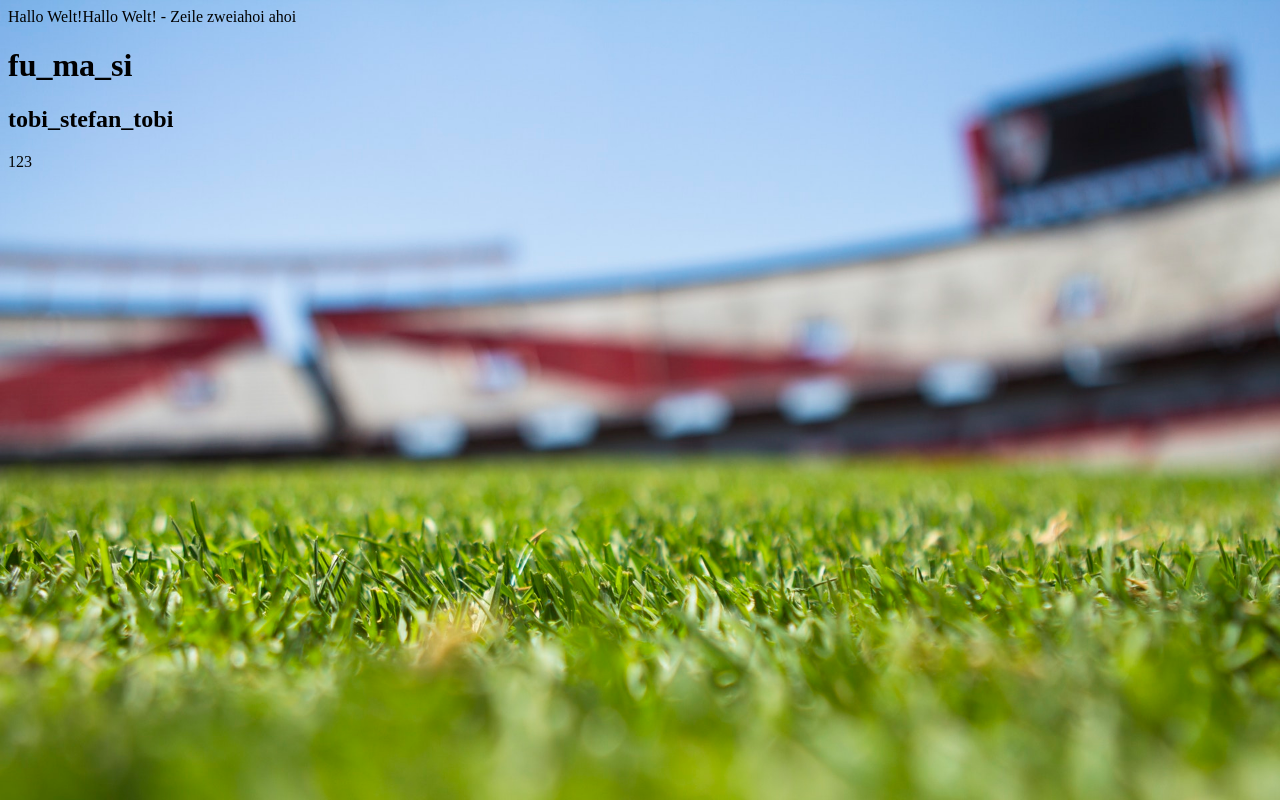
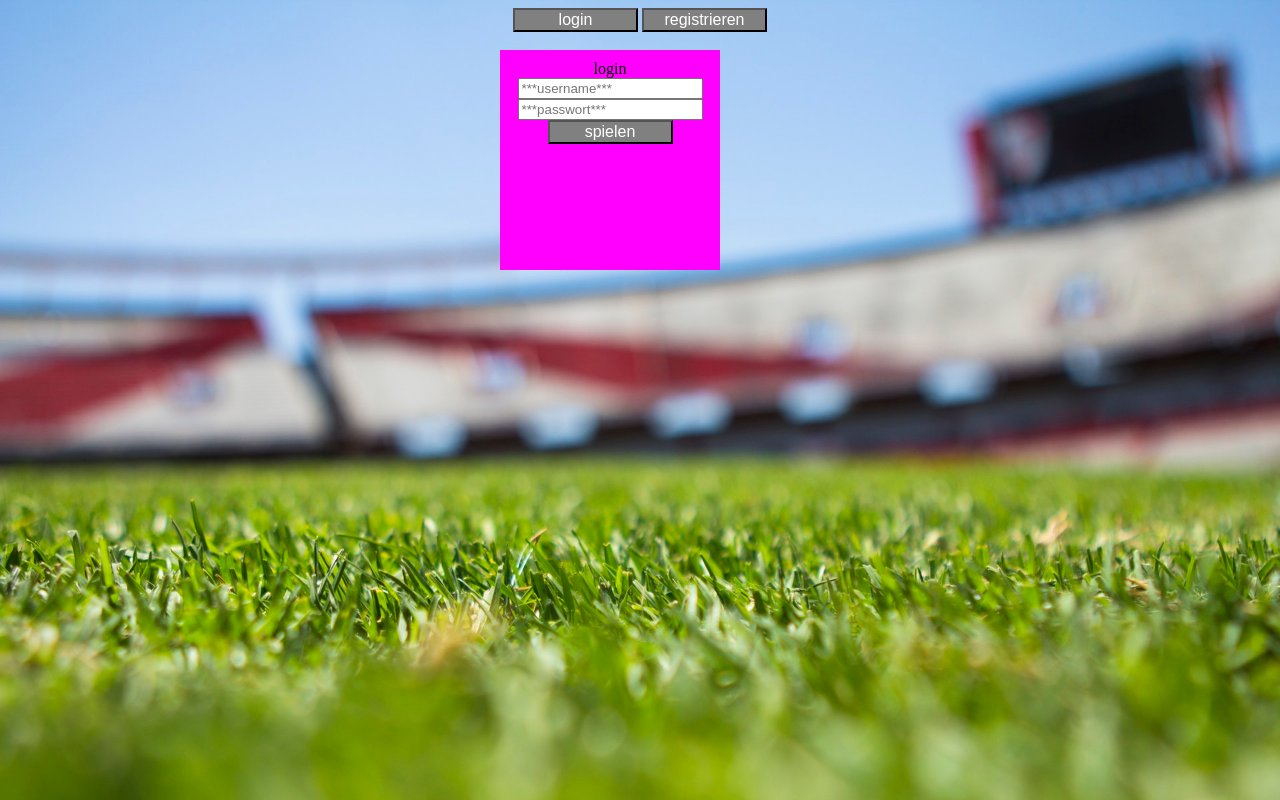
Before and after one commit to oopprojekt/OOPProject, a PHP site: page / in a window 1280 px wide. Run offline with PHP 8.4, Linux system fonts and the light colour scheme.

Commit message:
erste arbeiten fürs login-formular

```diff
--- a/index.php
+++ b/index.php
@@ -1,8 +1,5 @@
 <?php
-echo "Hallo Welt!";
-echo "Hallo Welt! - Zeile zwei";
 
-echo "ahoi ahoi";
 ?>
 
 <!DOCTYPE html>
@@ -12,10 +9,30 @@ echo "ahoi ahoi";
         <title>fu_ma_si</title>
         <link rel="stylesheet" href="style/style.css">
     </head>
-<body>
 
-    <h1>fu_ma_si</h1>
-    <h2>tobi_stefan_tobi</h2>
-123
+    <body onload="show_login();">
+
+        <button id="btn_login" class="buttons">login</button>
+        <button id="btn_regist" class="buttons">registrieren</button>
+
+        <div id="div_login" class="index_content">login
+            <form action="home.php" method="post">
+                <input type="text" name="name" placeholder="***username***"><br>
+                <input type="text" name="passwort" placeholder="***passwort***"><br>
+                <input type="submit" class="buttons" value="spielen">
+            </form>
+        </div>
+
+        <div id="div_regist" class="index_content">registrieren
+            <form action="init.php" method="post">
+                <input type="text" name="email" placeholder="***email***"><br>
+                <input type="text" name="name" placeholder="***username***"><br>
+                <input type="text" name="passwort" placeholder="***passwort***"><br>
+                <input type="text" name="passwort_2" placeholder="***passwort***"><br>
+                <input type="submit" class="buttons" value="anmelden">
+            </form>
+        </div>
+
+    <script src="scripte/js/index.js"></script>
     </body>
 </html>
--- a/scripte/js/foo.js
+++ /dev/null
@@ -1 +0,0 @@
-//foo
--- /dev/null
+++ b/scripte/js/index.js
@@ -0,0 +1,20 @@
+//elemente aus dem dom holen
+let btn_regist = document.getElementById("btn_regist");
+let btn_login  = document.getElementById("btn_login");
+let div_regist = document.getElementById("div_regist");
+let div_login  = document.getElementById("div_login");
+
+//funktionsdefinitionen
+show_login = () => {
+    div_login.style.display = "block";
+    div_regist.style.display = "none";
+};
+
+show_registrierung = () => {
+    div_login.style.display = "none";
+    div_regist.style.display = "block";
+};
+
+//elemente an aktion binden und funktionen aufrufen
+btn_regist.onclick = () => {show_registrierung()};
+btn_login.onclick  = () => {show_login()};
--- a/style/style.css
+++ b/style/style.css
@@ -2,4 +2,39 @@ body
 {
     background-image: url("../bilder/rasen.jpeg");
     background-size: cover;
+    text-align: center;
 }
+
+.buttons
+{
+    width: 125px;
+    color: white;
+    font-size: medium;
+    font-weight: normal;
+    background: gray;
+}
+
+.buttons:hover
+{
+    font-weight: bolder;
+}
+
+#div_login
+{
+    background: fuchsia;
+}
+
+#div_regist
+{
+    background: aqua;
+}
+
+.index_content
+{
+    width: 200px;
+    height: 200px;
+    position: absolute;
+    top: 50px;
+    left: 500px;
+    padding: 10px;
+}
```
Also changed, not shown: home.php (added, +20 -0 lines), init.php (added, +35 -0 lines), templates/haeder.html (deleted, +0 -10 lines), templates/haeder.php (added, +8 -0 lines). Lines whose indentation alone changed are shown as unchanged.
